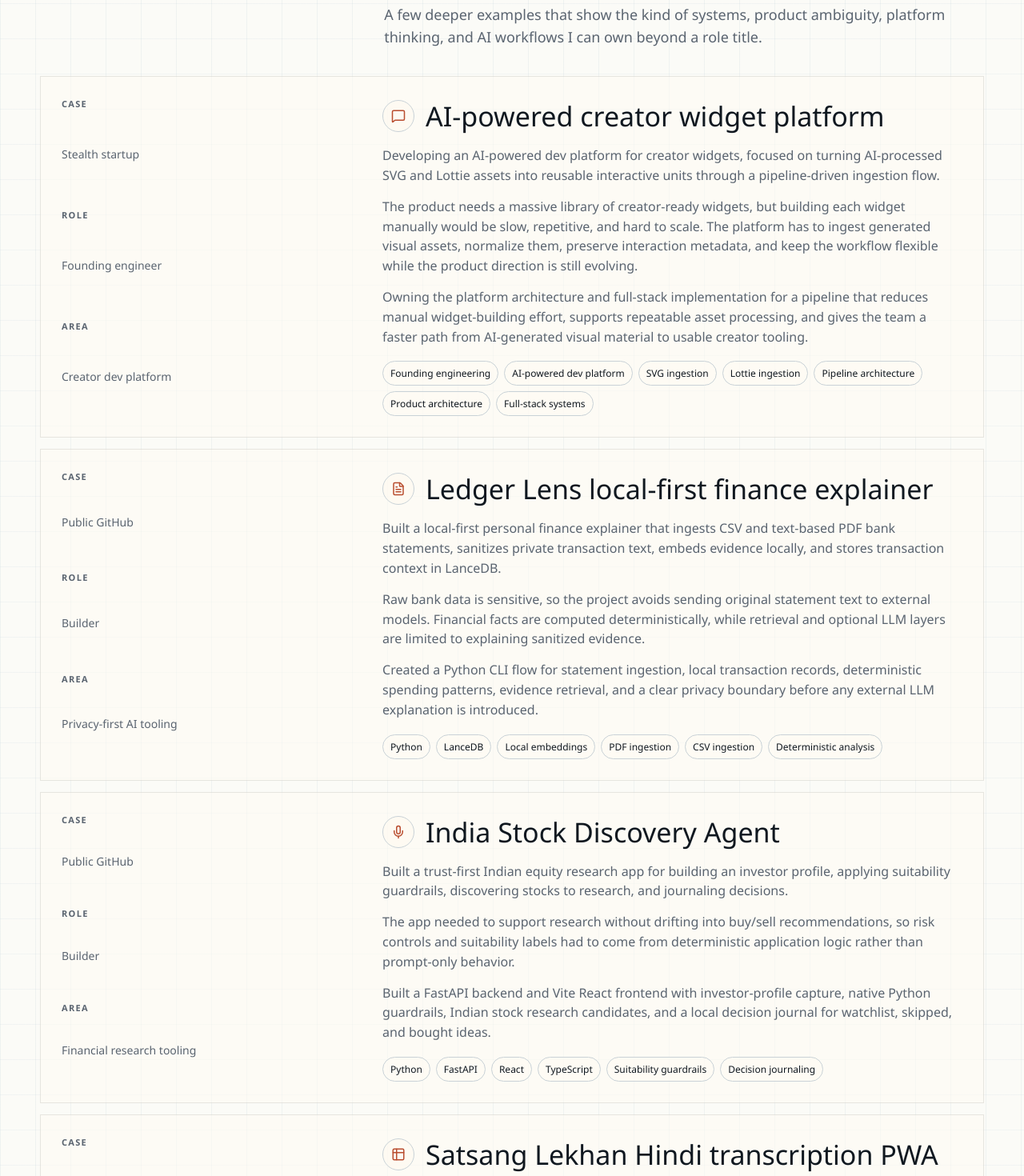
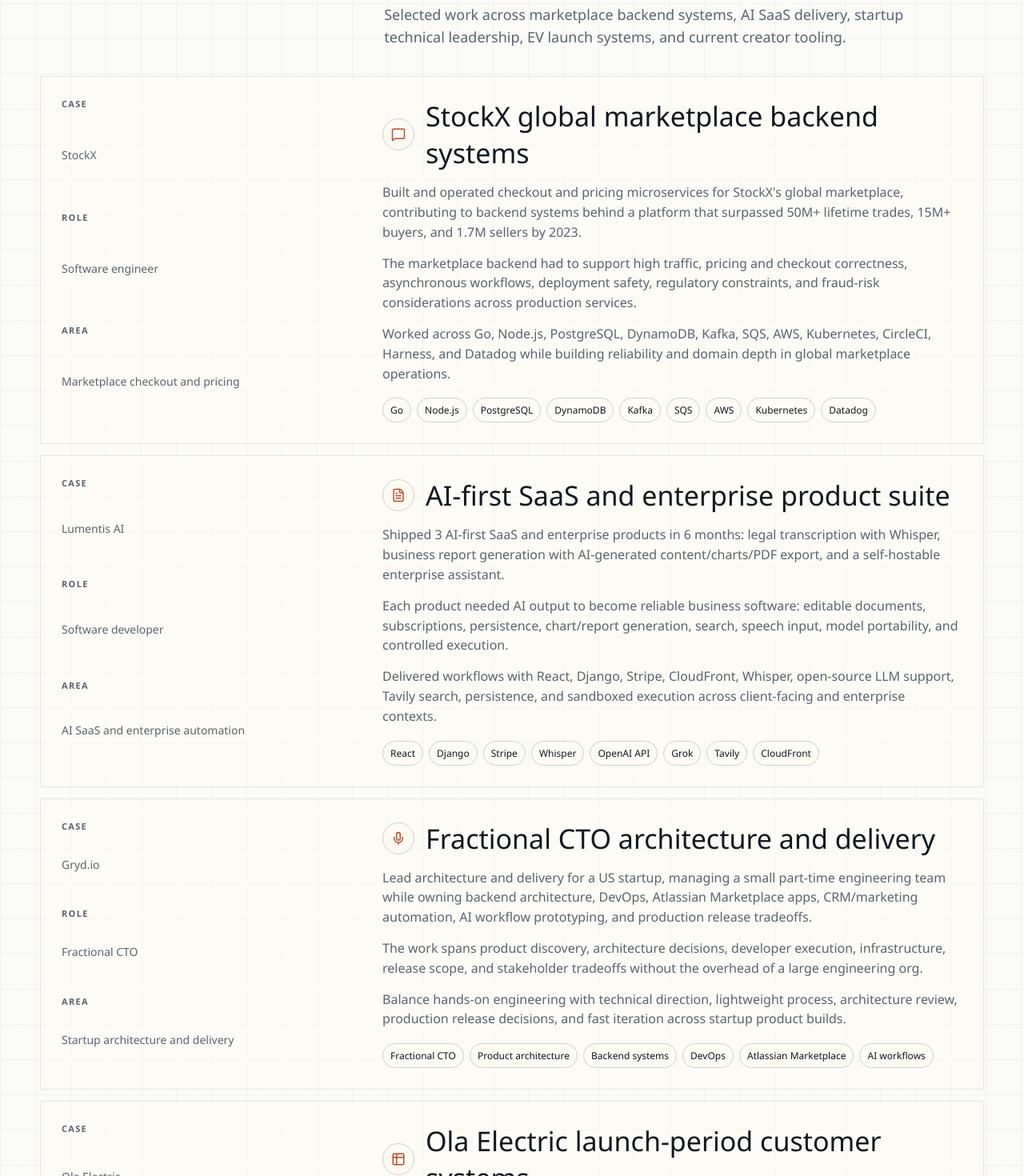
Before and after one commit to riyatilwani/rtil.fyi, a Next.js app: page / in a window 1280 px wide. Shown: the part 4440-5910 px from the top of the page at 80% size. Built offline with nearby package versions, Linux system fonts and the light colour scheme; no server answers; the database is empty.

Commit message:
Feature major work on homepage

```diff
--- a/src/app/page.tsx
+++ b/src/app/page.tsx
@@ -18,6 +18,7 @@ import {
   Wrench
 } from "lucide-react";
 import { getSiteContent } from "@/lib/content";
+import { siteNotableWork } from "@/lib/site-notable-work";
 
 const serviceIcons = [Bot, Database, GitBranch] as const;
 const positioningIcons = [Briefcase, Bot, Database, Route] as const;
@@ -157,11 +158,11 @@ export default async function Home() {
       <section className="section" id="work">
         <SectionHead
           label="Notable work"
-          title="Representative product and systems problems I have owned."
-          intro="A few deeper examples that show the kind of systems, product ambiguity, platform thinking, and AI workflows I can own beyond a role title."
+          title="Major systems, launches, and AI product work I have owned."
+          intro="Selected work across marketplace backend systems, AI SaaS delivery, startup technical leadership, EV launch systems, and current creator tooling."
         />
         <div className="case-list">
-          {content.projects.map((project, index) => {
+          {siteNotableWork.map((project, index) => {
             const Icon = caseIcons[index % caseIcons.length];
 
             return (
--- /dev/null
+++ b/src/lib/site-notable-work.ts
@@ -0,0 +1,74 @@
+import type { SiteContent } from "./content";
+
+export const siteNotableWork: SiteContent["projects"] = [
+  {
+    name: "StockX global marketplace backend systems",
+    client: "StockX",
+    role: "Software engineer",
+    year: "Full-time role",
+    theme: "Marketplace checkout and pricing",
+    summary:
+      "Built and operated checkout and pricing microservices for StockX's global marketplace, contributing to backend systems behind a platform that surpassed 50M+ lifetime trades, 15M+ buyers, and 1.7M sellers by 2023.",
+    challenge:
+      "The marketplace backend had to support high traffic, pricing and checkout correctness, asynchronous workflows, deployment safety, regulatory constraints, and fraud-risk considerations across production services.",
+    outcome:
+      "Worked across Go, Node.js, PostgreSQL, DynamoDB, Kafka, SQS, AWS, Kubernetes, CircleCI, Harness, and Datadog while building reliability and domain depth in global marketplace operations.",
+    stack: ["Go", "Node.js", "PostgreSQL", "DynamoDB", "Kafka", "SQS", "AWS", "Kubernetes", "Datadog"]
+  },
+  {
+    name: "AI-first SaaS and enterprise product suite",
+    client: "Lumentis AI",
+    role: "Software developer",
+    year: "6-month build sprint",
+    theme: "AI SaaS and enterprise automation",
+    summary:
+      "Shipped 3 AI-first SaaS and enterprise products in 6 months: legal transcription with Whisper, business report generation with AI-generated content/charts/PDF export, and a self-hostable enterprise assistant.",
+    challenge:
+      "Each product needed AI output to become reliable business software: editable documents, subscriptions, persistence, chart/report generation, search, speech input, model portability, and controlled execution.",
+    outcome:
+      "Delivered workflows with React, Django, Stripe, CloudFront, Whisper, open-source LLM support, Tavily search, persistence, and sandboxed execution across client-facing and enterprise contexts.",
+    stack: ["React", "Django", "Stripe", "Whisper", "OpenAI API", "Grok", "Tavily", "CloudFront"]
+  },
+  {
+    name: "Fractional CTO architecture and delivery",
+    client: "Gryd.io",
+    role: "Fractional CTO",
+    year: "Current",
+    theme: "Startup architecture and delivery",
+    summary:
+      "Lead architecture and delivery for a US startup, managing a small part-time engineering team while owning backend architecture, DevOps, Atlassian Marketplace apps, CRM/marketing automation, AI workflow prototyping, and production release tradeoffs.",
+    challenge:
+      "The work spans product discovery, architecture decisions, developer execution, infrastructure, release scope, and stakeholder tradeoffs without the overhead of a large engineering org.",
+    outcome:
+      "Balance hands-on engineering with technical direction, lightweight process, architecture review, production release decisions, and fast iteration across startup product builds.",
+    stack: ["Fractional CTO", "Product architecture", "Backend systems", "DevOps", "Atlassian Marketplace", "AI workflows"]
+  },
+  {
+    name: "Ola Electric launch-period customer systems",
+    client: "Ola Electric",
+    role: "Software engineer",
+    year: "Full-time role",
+    theme: "EV launch systems",
+    summary:
+      "Built customer-facing web and backend systems during Ola Electric's high-demand EV launch period, including official website work, Adyen/PayU payments, and scheduled/on-demand test-ride workflows.",
+    challenge:
+      "The launch cycle saw 100k+ bookings in 24 hours and about 500k first-month bookings, so customer-facing flows needed to handle demand while supporting payments, booking workflows, and service deployments.",
+    outcome:
+      "Worked across React, Node.js, Java Spring Boot, MySQL, Jenkins, Marathon, Mesos, and Azure, while also leading external contractors, interviewing, and mentoring new joiners.",
+    stack: ["React", "Node.js", "Java Spring Boot", "MySQL", "Adyen", "PayU", "Jenkins", "Azure"]
+  },
+  {
+    name: "AI-powered creator widget platform",
+    client: "Stealth startup",
+    role: "Founding engineer",
+    year: "Current",
+    theme: "Creator tooling dev platform",
+    summary:
+      "Developing an AI-powered dev platform for creator widgets, focused on turning AI-processed SVG and Lottie assets into reusable interactive units through a pipeline-driven ingestion flow.",
+    challenge:
+      "The product needs a large library of creator-ready widgets, but building each widget manually would be slow, repetitive, and hard to scale while the product direction is still evolving.",
+    outcome:
+      "Own the platform architecture and full-stack implementation for a pipeline that reduces manual widget-building effort and gives the team a faster path from generated assets to usable creator tooling.",
+    stack: ["Founding engineering", "AI-powered dev platform", "SVG ingestion", "Lottie ingestion", "Pipeline architecture", "Full-stack systems"]
+  }
+];
```
